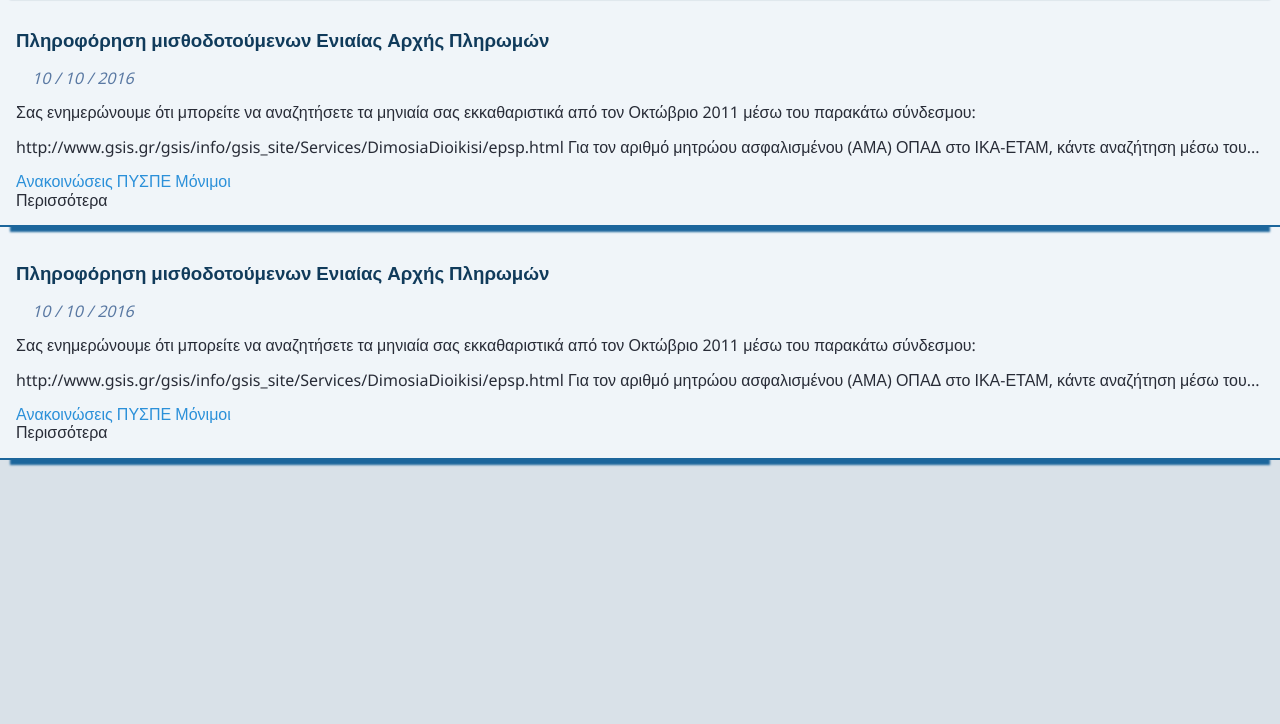
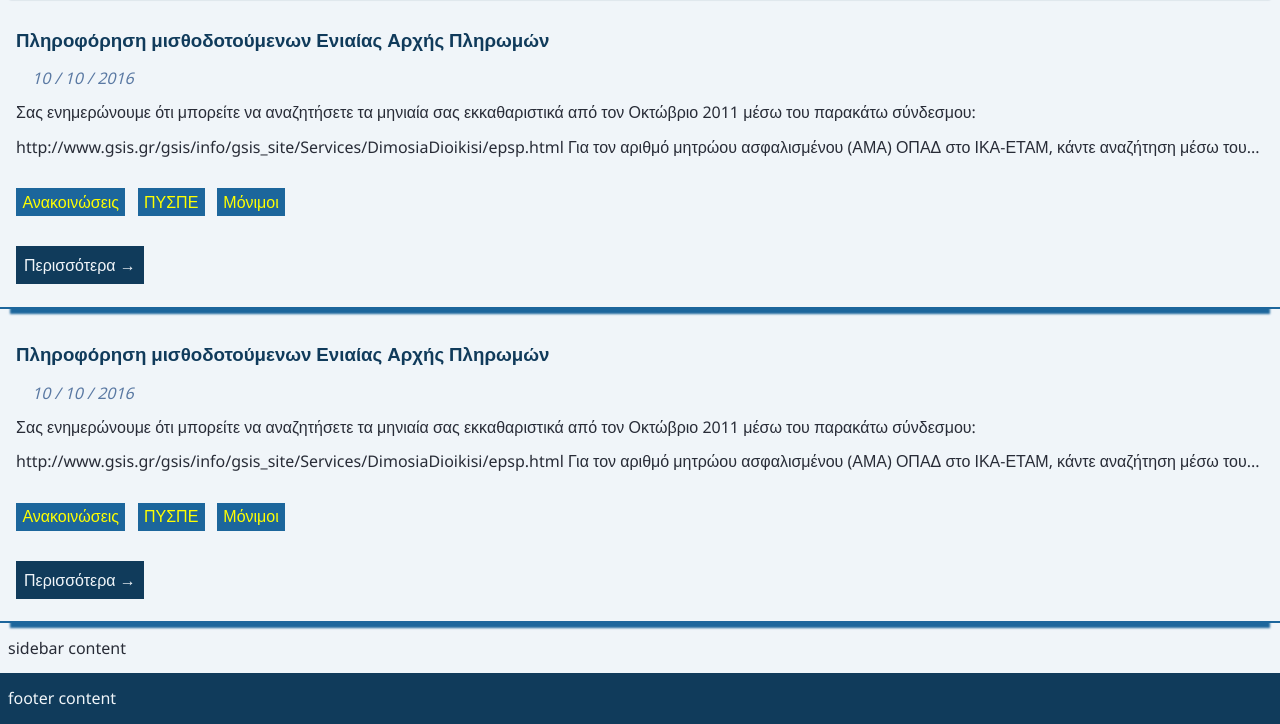
Before and after one commit to chalatz/dipe_static, a website: page index.html in a window 1280 px wide. Shown: the part 287-1011 px from the top of the page. Before the commit the page ends 800 px from the top, so only its background shows below. Drawn offline with Linux system fonts and the light colour scheme.

Commit message:
Front page ok for now

```diff
--- a/index.html
+++ b/index.html
@@ -65,7 +65,9 @@
                         <a href="">Μόνιμοι</a>
                     </div>
                     <div class="read-more">
-                        Περισσότερα
+                        <a href="">
+                            Περισσότερα &rarr;
+                        </a>
                     </div>
                 </article>
 
@@ -84,7 +86,9 @@
                         <a href="">Μόνιμοι</a>
                     </div>
                     <div class="read-more">
-                        Περισσότερα
+                        <a href="">
+                            Περισσότερα &rarr;
+                        </a>
                     </div>
                 </article>
 
@@ -94,9 +98,17 @@
 
         <aside class="sidebar">
 
+            <section>
+                sidebar content
+            </section>
+
         </aside>
 
         <footer class="site-footer">
+
+            <section>
+                footer content
+            </section>
 
         </footer>
 
--- a/scss/_content.scss
+++ b/scss/_content.scss
@@ -15,6 +15,7 @@
 .teaser {
     padding: 1em;
     border-bottom: 2px solid $blue;
+    @include clearfix;
     @include box_shadow($blue);
 }
 
@@ -31,7 +32,34 @@
 }
 
 .article-tags {
+    margin-top: 2em;
     a {
         color: $lightblue;
+        background: $blue;
+        padding: .3em .4em;
+        display: inline-block;
+        color: yellow;
+        margin-right: .5em;
+        margin-bottom: .5em;
     }
 }
+
+.read-more {
+    @include clearfix;
+    margin: 2em 0 1em 0;
+    a {
+        background-color: $darkblue;
+        color: $white;
+        padding: .5em .5em;
+    }
+}
+
+.sidebar {
+    padding: $inner-padding $inner-padding/2;
+}
+
+.site-footer {
+    padding: $inner-padding $inner-padding/2;
+    background-color: $darkblue;
+    color: $white;
+}
```
Also changed, not shown: css/styles.css, 1 other file.
